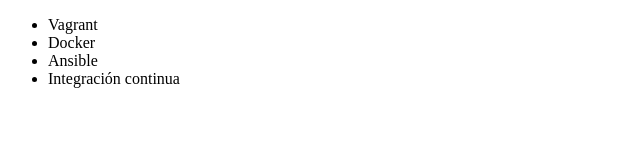
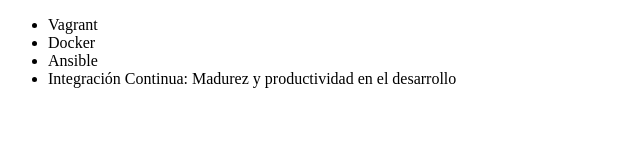
Before and after one commit to Andrexjr/miprimerrepositorio, a plain HTML site: page index.html in a window 1280 px wide. Shown: the whole page, without its empty margins (0-640 px from the left). Drawn offline with Linux system fonts and the light colour scheme.

Commit message:
renombrando curso de integracion

```diff
--- a/index.html
+++ b/index.html
@@ -9,7 +9,7 @@
          <li> Vagrant </li>
          <li> Docker </li>
          <li> Ansible </li>
-         <li> Integración continua </li>
+         <li> Integración Continua: Madurez y productividad en el desarrollo</li>
      </ul>
 </body>
 </html>
```
